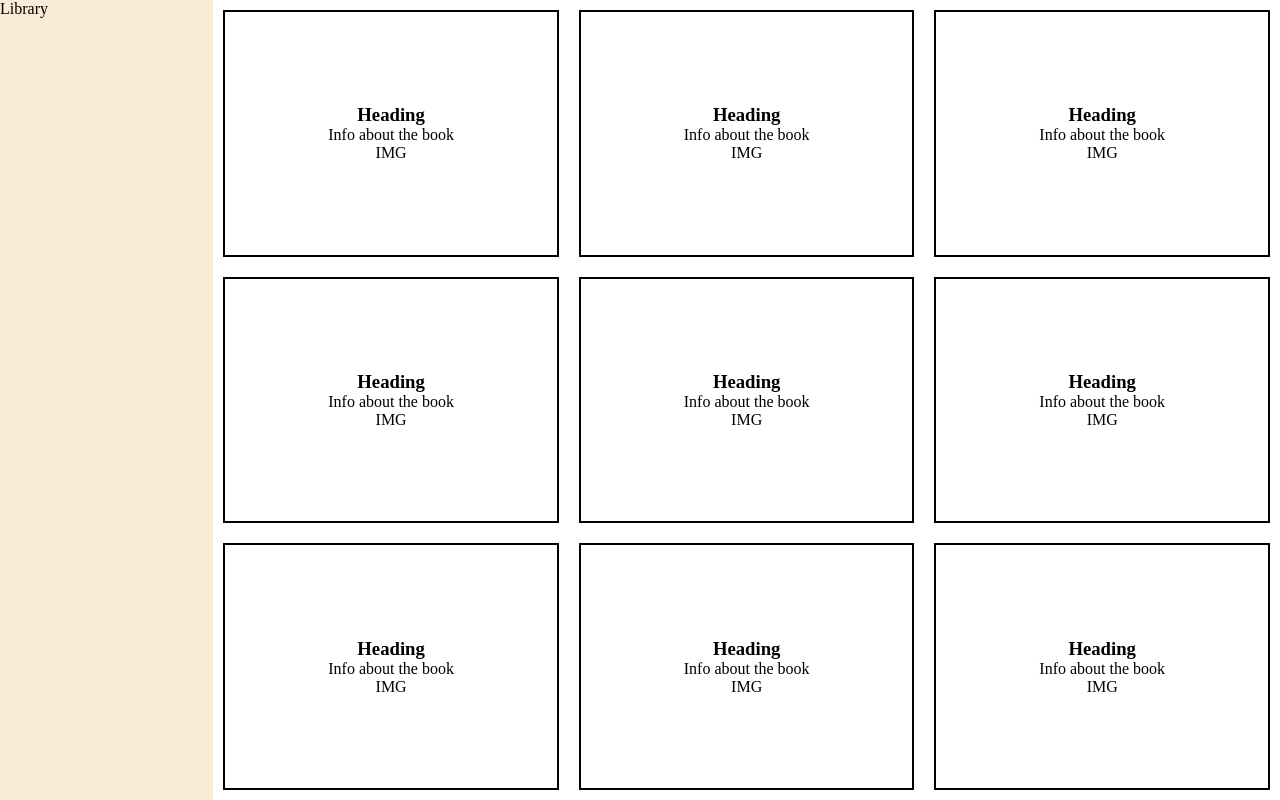
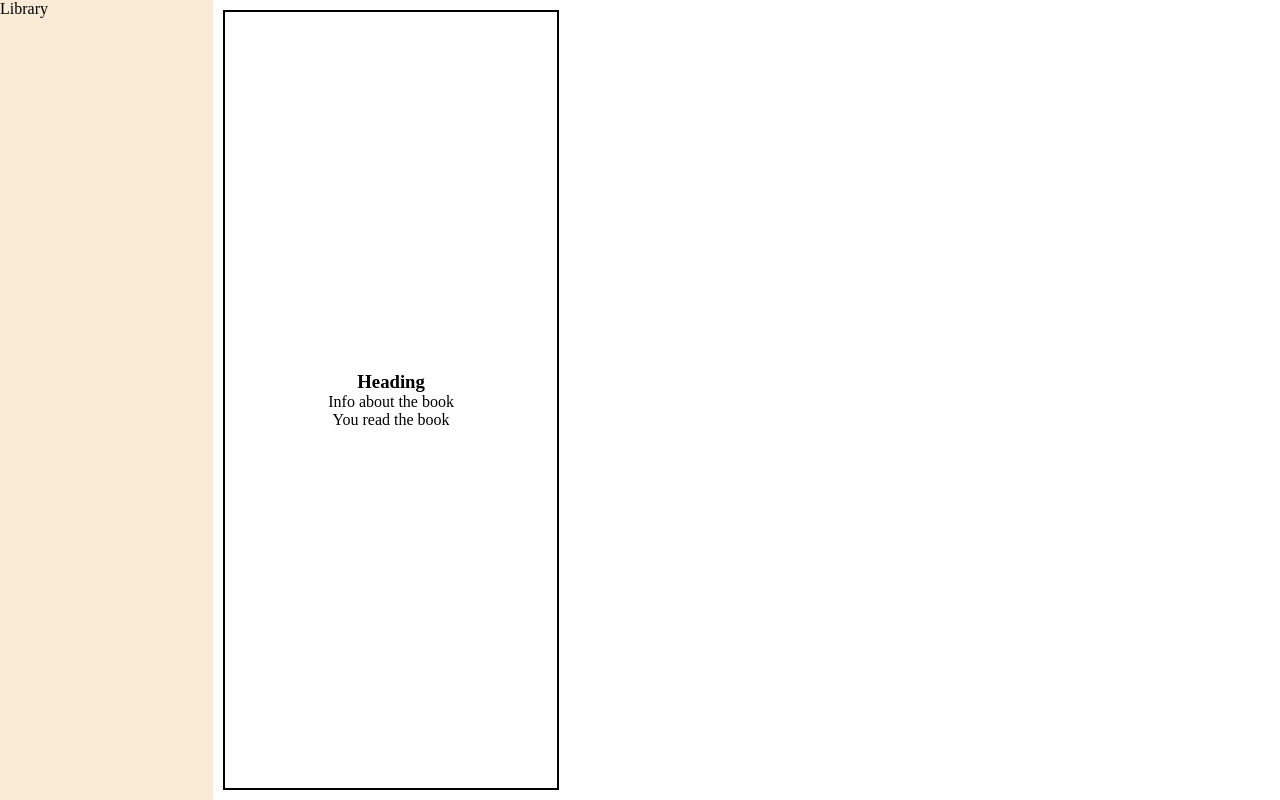
Before and after one commit to PSum/top_library, a plain HTML site: page index.html in a window 1280 px wide. Drawn offline with Linux system fonts and the light colour scheme.

Commit message:
updated js

```diff
--- a/index.html
+++ b/index.html
@@ -16,61 +16,8 @@
         <div class="book">
             <h3>Heading</h3>
             <p>Info about the book</p>
-            <div class="image">IMG</div>
+            <p>You read the book</p>
         </div>
-        <div class="book">
-            <h3>Heading</h3>
-            <p>Info about the book</p>
-            <div class="image">IMG</div>
-        </div>
-        <div class="book">
-            <h3>Heading</h3>
-            <p>Info about the book</p>
-            <div class="image">IMG</div>
-        </div>
-        <div class="book">
-            <h3>Heading</h3>
-            <p>Info about the book</p>
-            <div class="image">IMG</div>
-        </div>
-        <div class="book">
-            <h3>Heading</h3>
-            <p>Info about the book</p>
-            <div class="image">IMG</div>
-        </div>
-        <div class="book">
-            <h3>Heading</h3>
-            <p>Info about the book</p>
-            <div class="image">IMG</div>
-        </div>
-        <div class="book">
-            <h3>Heading</h3>
-            <p>Info about the book</p>
-            <div class="image">IMG</div>
-        </div>
-        <div class="book">
-            <h3>Heading</h3>
-            <p>Info about the book</p>
-            <div class="image">IMG</div>
-        </div>
-        <div class="book">
-            <h3>Heading</h3>
-            <p>Info about the book</p>
-            <div class="image">IMG</div>
-        </div>
-        <div class="book">
-            <h3>Heading</h3>
-            <p>Info about the book</p>
-            <div class="image">IMG</div>
-        </div>
-        <div class="book">
-            <h3>Heading</h3>
-            <p>Info about the book</p>
-            <div class="image">IMG</div>
-        </div>
-
-
-
     </div>
 
 </body>
--- a/script.js
+++ b/script.js
@@ -14,14 +14,23 @@ function createBook (title, author, pages, read) {
     }
 }
 
-function addBookToLibrary () {
-
+function addBookToLibrary (title, author, pages, read) {
+    let newBook = new createBook(title, author, pages, read);
+    myLibrary.push(newBook);
 }
 
+// let book = document.createElement('div');
+// book.className = 'book';
+
+
+// container.appendChild(book);
 
 const container = document.querySelector(".bookSpace");
+const myLibrary = [];
 
 
 
+addBookToLibrary("The Hobbit", "J.R.R. Tolkien", 295, false);
+addBookToLibrary("fifty shades", "some dude", 200,true);
 
-// book1 = new createBook("The Hobbit", "J.R.R. Tolkien", 295, false);
+console.log(myLibrary);
```
